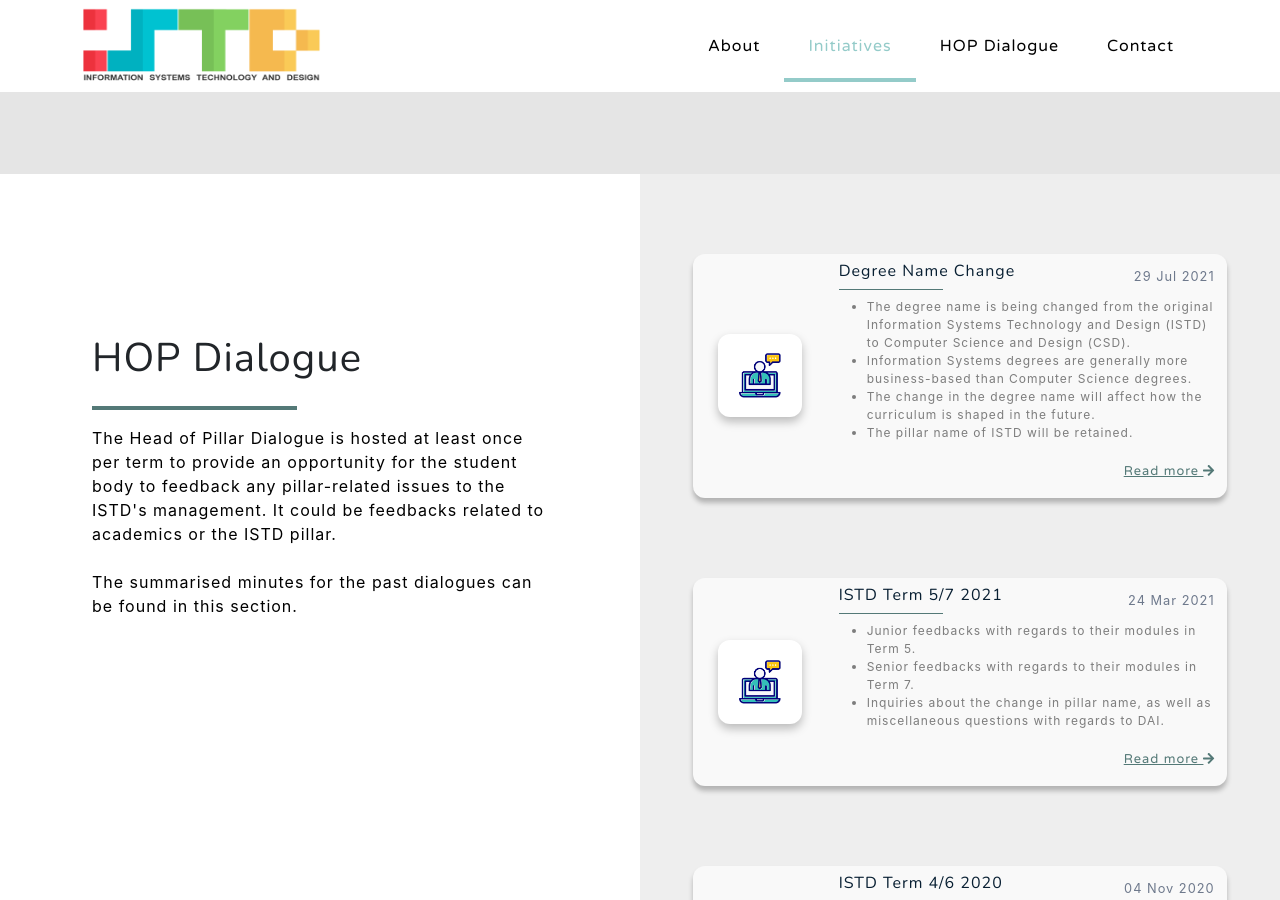
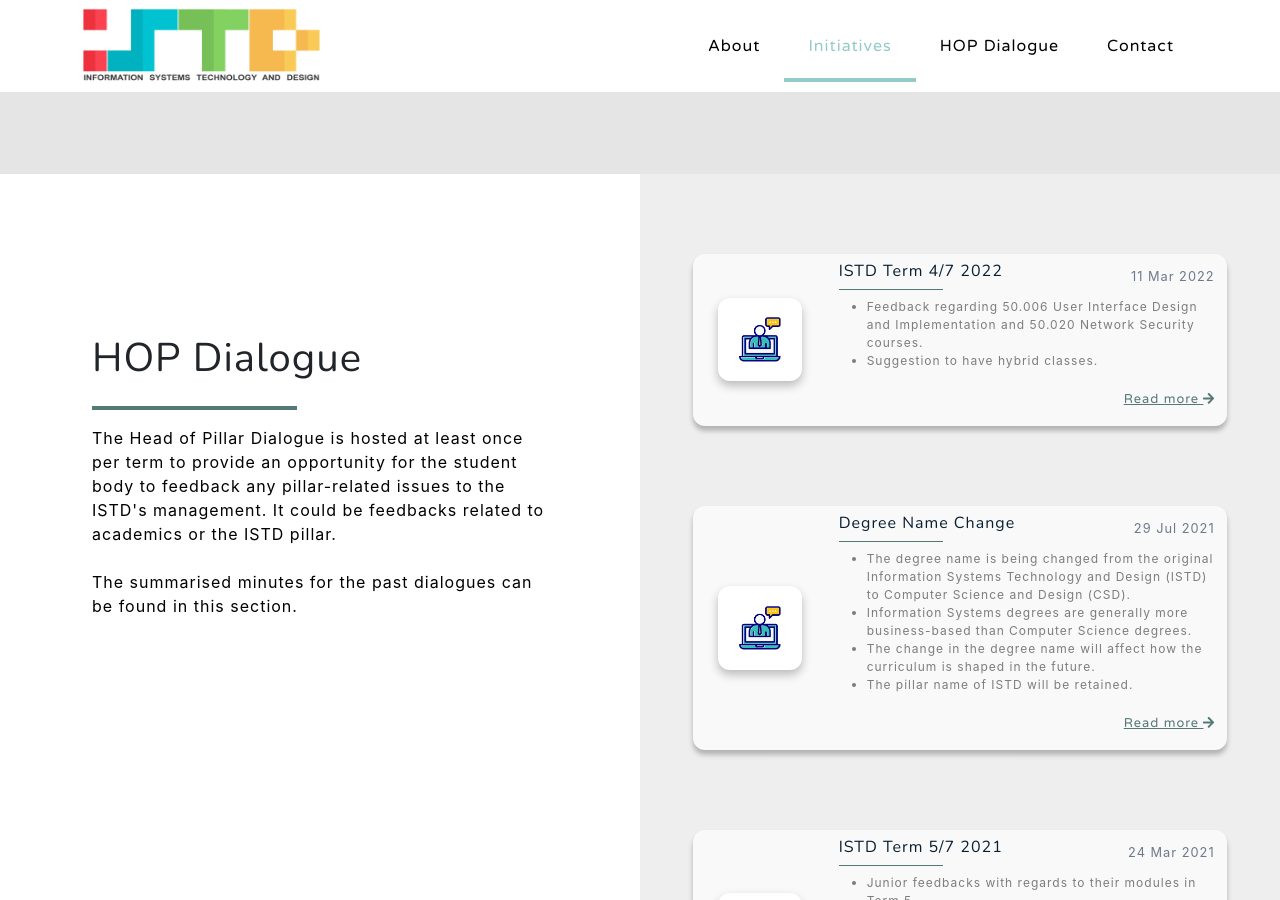
Before and after one commit to OpenSUTD/ISTD, a Jekyll site: the page index.html, which Jekyll copies as it is, in a window 1280 px wide and 900 px high, scrolled down 3065 px. Built offline with Jekyll 4.4.1, drawn with Linux system fonts in a browser that asks for light colours.

Commit message:
Added Infosys+ Android Workshop and latest HOP

```diff
--- a/index.html
+++ b/index.html
@@ -145,6 +145,7 @@
                         <li data-target="#initiatives-carousel-second-half" data-slide-to="0" class="active"></li>
                         <li data-target="#initiatives-carousel-second-half" data-slide-to="1"></li>
                         <li data-target="#initiatives-carousel-second-half" data-slide-to="2"></li>
+                        <li data-target="#initiatives-carousel-second-half" data-slide-to="3"></li>
                     </ol>
                     <div class="carousel-inner">
                         <div class="carousel-item active">
@@ -189,6 +190,20 @@
                                 </div>
                             </div>
                         </div>
+                        <div class="carousel-item">
+                            <div class="row align-items-center">
+                                <div class="col-xl-4 col-lg-5 carousel-item-left-side">
+                                    <div class="featured-text-right text-center text-lg-right">
+                                    <h4>InfoSys+ Android Workshop 2022</h4>
+                                    <hr class="d-none d-lg-block mb-0 ml-0" />
+                                    <p class="initiatives-description text-black-50 mb-0">The ISTD student board conducted a workshop on integrating an Android app with an external database for Term 4 CSD students on 25 March 2022. Topics covered include making REST API requests in Java, FastAPI and MySQL. Workshop materials can be found <a href="https://github.com/naffins/infosysPlus_android_workshop_final" target="_blank">here</a>.</p>
+                                    </div>
+                                </div>
+                                <div class="col-xl-8 col-lg-7 carousel-item-right-side">
+                                    <img class="d-block img-fluid mb-3 mb-lg-0" src="assets/img/infosys_android_workshop_2022.jpg">
+                                </div>
+                            </div>
+                        </div>
                     </div>
                     <a class="carousel-control-prev" href="#initiatives-carousel-second-half" role="button" data-slide="prev">
                         <span class="carousel-control-prev-icon" aria-hidden="true"></span>
@@ -218,6 +233,39 @@
                     </div>
                 </div>
                 <div class="col-lg-6 dialogues-right overflow-auto">
+                    <div class="row card-row">
+                        <div class="col-10 dialogues-right-card mx-auto">
+                            <div class="row align-items-center">
+                                <div class="col-3">
+                                    <div class="dialogues-right-card-icon mx-auto d-flex flex-row align-items-center justify-content-center">
+                                        <img src="assets/img/hop_logo_1.png">
+                                    </div>
+                                </div>
+                                <div class="col-9">
+                                    <div class="row">
+                                        <div class="col-7">
+                                            <h6>ISTD Term 4/7 2022</h6>
+                                            <hr class="d-none d-lg-block ml-0">
+                                        </div>
+                                        <div class="col-5">
+                                            <div class="h7-top">11 Mar 2022</div>
+                                        </div>
+                                    </div>
+                                    <div class="row">
+                                        <ul>
+                                            <li>Feedback regarding 50.006 User Interface Design and Implementation and 50.020 Network Security courses.</li>
+                                            <li>Suggestion to have hybrid classes.</li>
+                                        </ul>
+                                    </div>
+                                    <div class="row">
+                                        <div class="col-12">
+                                            <div class="h7-bottom"><a target="_blank" rel="noopener noreferrer" href="https://hackmd.io/GYD4_QfDRKinwl3I2WFnrw">Read more <i class="fas fa-arrow-right"></i></a></div>
+                                        </div>
+                                    </div>
+                                </div>
+                            </div>
+                        </div>
+                    </div>
                     <div class="row card-row">
                         <div class="col-10 dialogues-right-card mx-auto">
                             <div class="row align-items-center">
```
Also changed, not shown: assets/img/infosys_android_workshop_2022.jpg (added).
